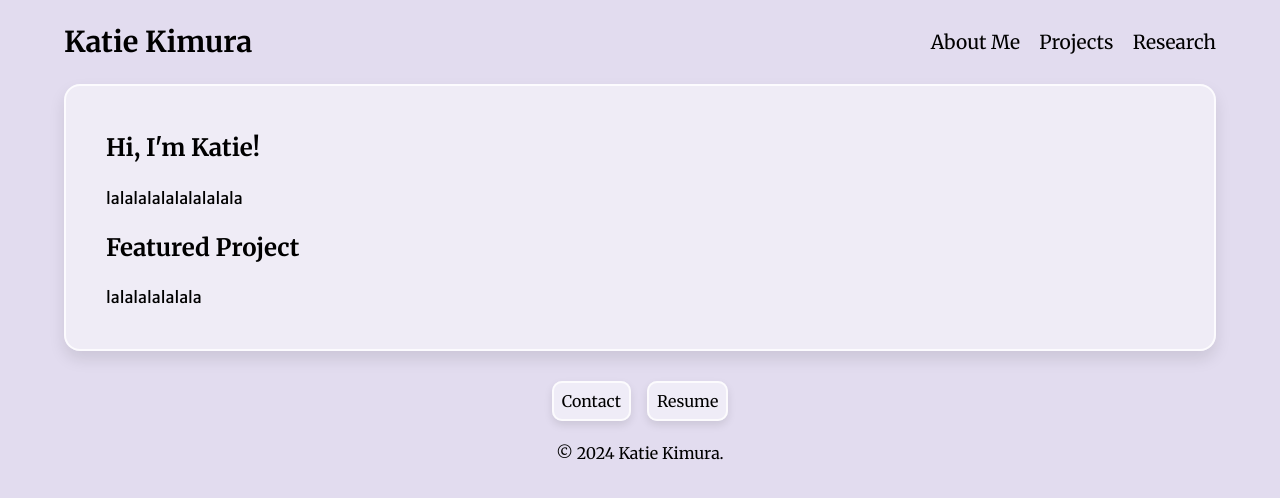
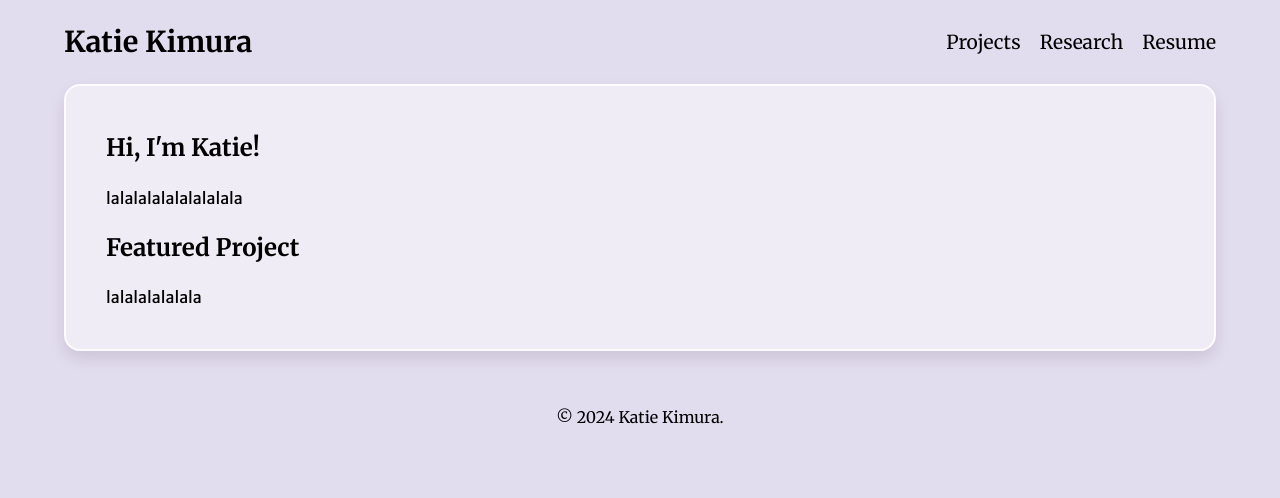
Before and after one commit to ktkimura/ktkimura.github.io, a React (Create React App) app in the folder portfolio-website/: page / in a window 1280 px wide. Shown: the top 498 px of the page. Built offline with nearby package versions, Linux system fonts and the light colour scheme.

Commit message:
removed footer buttons and about page link

```diff
--- a/portfolio-website/src/App.css
+++ b/portfolio-website/src/App.css
@@ -76,25 +76,6 @@ footer {
   flex-flow: column wrap;
   align-items: center;
   margin-top: 2.5em;
-}
-
-.footer-div {
-  margin-bottom: 1em;
-}
-
-.footer-link {
-  margin: 0 0.5em 0 0.5em;
-  padding: 0.5em;
-  color: black;
-  text-decoration: none;
-  background: rgba(255, 255, 255, 0.45);
-  border-radius: 0.625em;
-  box-shadow: 0 0.25em 0.5em rgba(0, 0, 0, 0.1);
-  border: solid rgba(255, 255, 255, 0.8) 0.15em;
-}
-
-.footer-link:hover {
-  background: rgba(255, 255, 255, 0.9);
 }
 
 .button {
--- a/portfolio-website/src/App.js
+++ b/portfolio-website/src/App.js
@@ -3,7 +3,6 @@ import { Routes, Route, BrowserRouter } from "react-router-dom";
 import NavBar from "./components/Navbar";
 
 import HomePage from "./pages/HomePage";
-import AboutPage from "./pages/AboutPage";
 import ResearchPage from "./pages/ResearchPage";
 import ProjectsPage from "./pages/ProjectsPage";
 import BeaverHubPage from "./pages/projects/BeaverHubPage";
@@ -23,7 +22,6 @@ function App() {
           <div className="content-area">
             <Routes>
               <Route path="/" element={<HomePage />}></Route>
-              <Route path="/about" element={<AboutPage />}></Route>
               <Route path="research" element={<ResearchPage />}></Route>
               <Route path="/projects" element={<ProjectsPage />}></Route>
               <Route
@@ -39,24 +37,6 @@ function App() {
           </div>
         </main>
         <footer>
-          <div className="footer-div">
-            <a
-              href="mailto:katiekimura2022@gmail.com"
-              title="Email Me!"
-              className="footer-link"
-            >
-              Contact
-            </a>
-            <a
-              href="/Katie-Kimura-Resume.pdf"
-              target="_blank"
-              download
-              title="Download my resume"
-              className="footer-link"
-            >
-              Resume
-            </a>
-          </div>
           <p>&copy; 2024 Katie Kimura.</p>
         </footer>
       </BrowserRouter>
--- a/portfolio-website/src/components/Navbar.js
+++ b/portfolio-website/src/components/Navbar.js
@@ -1,18 +1,31 @@
-import React from 'react';
-import { Link } from 'react-router-dom';
+import React from "react";
+import { Link } from "react-router-dom";
 
 const Navbar = () => {
   return (
     <nav>
       <div className="nav-left">
-                <Link to="/" className="nav-home"><h1>Katie Kimura</h1></Link>
+        <Link to="/" className="nav-home">
+          <h1>Katie Kimura</h1>
+        </Link>
       </div>
-            <div  className="nav-right">
-                <Link to="/about" className="nav-item">About Me</Link>
-                <Link to="/projects" className="nav-item">Projects</Link>
-                <Link to="/research" className="nav-item">Research</Link>
+      <div className="nav-right">
+        <Link to="/projects" className="nav-item">
+          Projects
+        </Link>
+        <Link to="/research" className="nav-item">
+          Research
+        </Link>
+        <a
+          href="/Katie-Kimura-Resume.pdf"
+          target="_blank"
+          download
+          title="Download my resume"
+          className="nav-item"
+        >
+          Resume
+        </a>
       </div>
-
     </nav>
   );
 };
--- a/portfolio-website/src/pages/AboutPage.js
+++ /dev/null
@@ -1,5 +0,0 @@
-const AboutPage = () => {
-  return <h2>About Me</h2>;
-};
-
-export default AboutPage;
```
Lines whose indentation alone changed are shown as unchanged.
